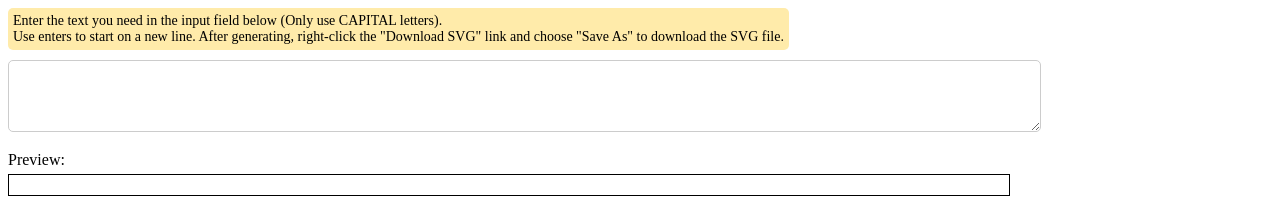
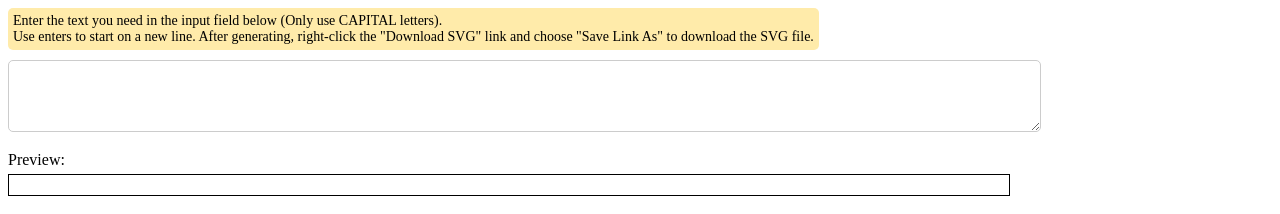
Before and after one commit to Gbarreda/Gbarreda.github.io, a plain HTML site: page Laser.html in a window 1280 px wide. Drawn offline with Linux system fonts and the light colour scheme.

Commit message:
Update Laser.html

```diff
--- a/Laser.html
+++ b/Laser.html
@@ -75,7 +75,7 @@
      <!-- Instruction text -->
     <div id="instructionText">
         <span>Enter the text you need in the input field below (Only use CAPITAL letters).<br>
-        Use enters to start on a new line. After generating, right-click the "Download SVG" link and choose "Save As" to download the SVG file.</span>
+        Use enters to start on a new line. After generating, right-click the "Download SVG" link and choose "Save Link As" to download the SVG file.</span>
     </div>
 
     <!-- Input for user text -->
```
